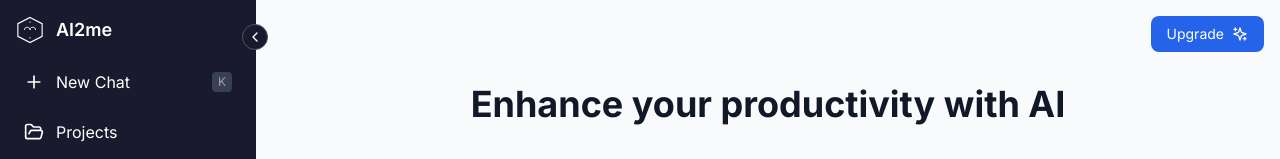
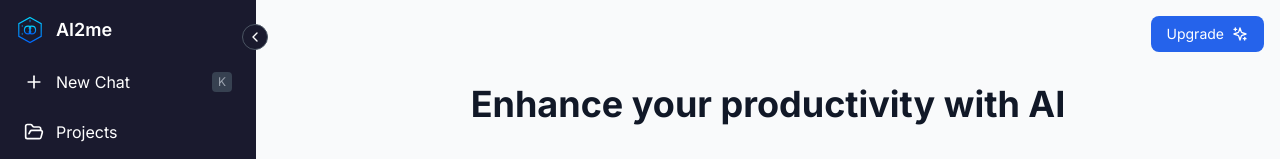
Before and after one commit to Eternitai01/ai2me-app, a Next.js app: page / in a window 1280 px wide. Shown: the top 159 px of the page. Built offline with nearby package versions, Linux system fonts and the light colour scheme.

Commit message:
Add gradient and sparkles to AI2me logo

```diff
--- a/app/page.tsx
+++ b/app/page.tsx
@@ -6,13 +6,22 @@ import { Search, Plus, FolderOpen, Bot, Code, MessageSquare, Globe, Paperclip, M
 // AI2me Logo Component
 const AI2meLogo = ({ size = 32 }: { size?: number }) => (
   <svg width={size} height={size} viewBox="0 0 100 100" fill="none" xmlns="http://www.w3.org/2000/svg">
-    <path d="M50 5L93.3 27.5V72.5L50 95L6.7 72.5V27.5L50 5Z" stroke="currentColor" strokeWidth="4" fill="none"/>
-    <path d="M30 50C30 44 34 40 40 40C46 40 50 44 50 50C50 44 54 40 60 40C66 40 70 44 70 50C70 56 66 60 60C54 60 50 56 50 50Z" stroke="currentColor" strokeWidth="3" fill="none"/>
-    <path d="M50 18L52 22L50 26L48 22L50 18Z" fill="currentColor"/>
-    <path d="M50 74L52 78L50 82L48 78L50 74Z" fill="currentColor"/>
+    <defs>
+      <linearGradient id="logoGradient" x1="0%" y1="0%" x2="0%" y2="100%">
+        <stop offset="0%" stopColor="#00D4FF" />
+        <stop offset="100%" stopColor="#0066FF" />
+      </linearGradient>
+    </defs>
+    {/* Hexagon outline */}
+    <path d="M50 5L90 27.5V72.5L50 95L10 72.5V27.5L50 5Z" stroke="url(#logoGradient)" strokeWidth="4" fill="none"/>
+    {/* Infinity symbol */}
+    <path d="M30 50C30 42 36 36 44 36C52 36 56 42 50 50C44 58 48 64 56 64C64 64 70 58 70 50C70 42 64 36 56 36C48 36 44 42 50 50C56 58 52 64 44 64C36 64 30 58 30 50Z" stroke="url(#logoGradient)" strokeWidth="4" fill="none" strokeLinecap="round"/>
+    {/* Sparkles */}
+    <path d="M50 12L52 18L50 24L48 18L50 12Z" fill="url(#logoGradient)"/>
+    <path d="M22 32L24 36L22 40L20 36L22 32Z" fill="url(#logoGradient)"/>
+    <path d="M22 60L24 64L22 68L20 64L22 60Z" fill="url(#logoGradient)"/>
   </svg>
 );
-
 export default function Home() {
   const [query, setQuery] = useState('');
   const [mode, setMode] = useState('auto');
```
